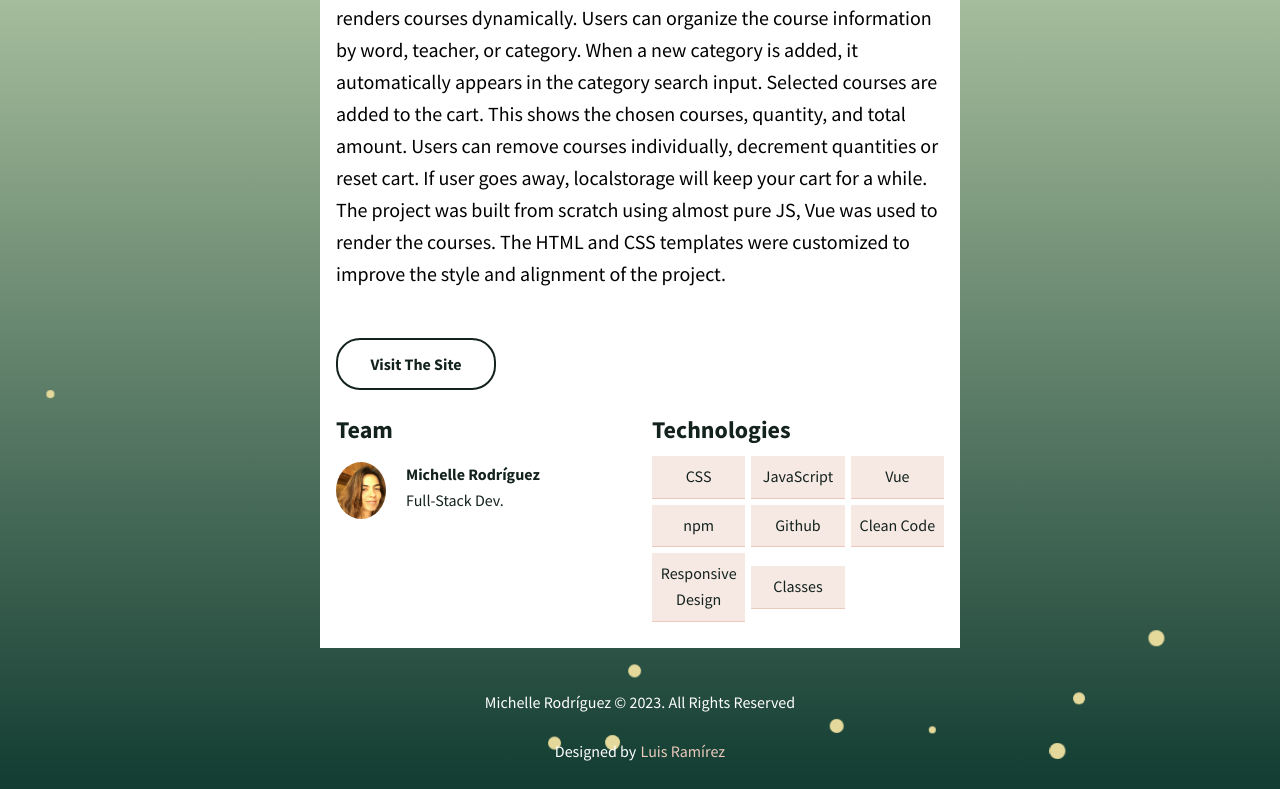
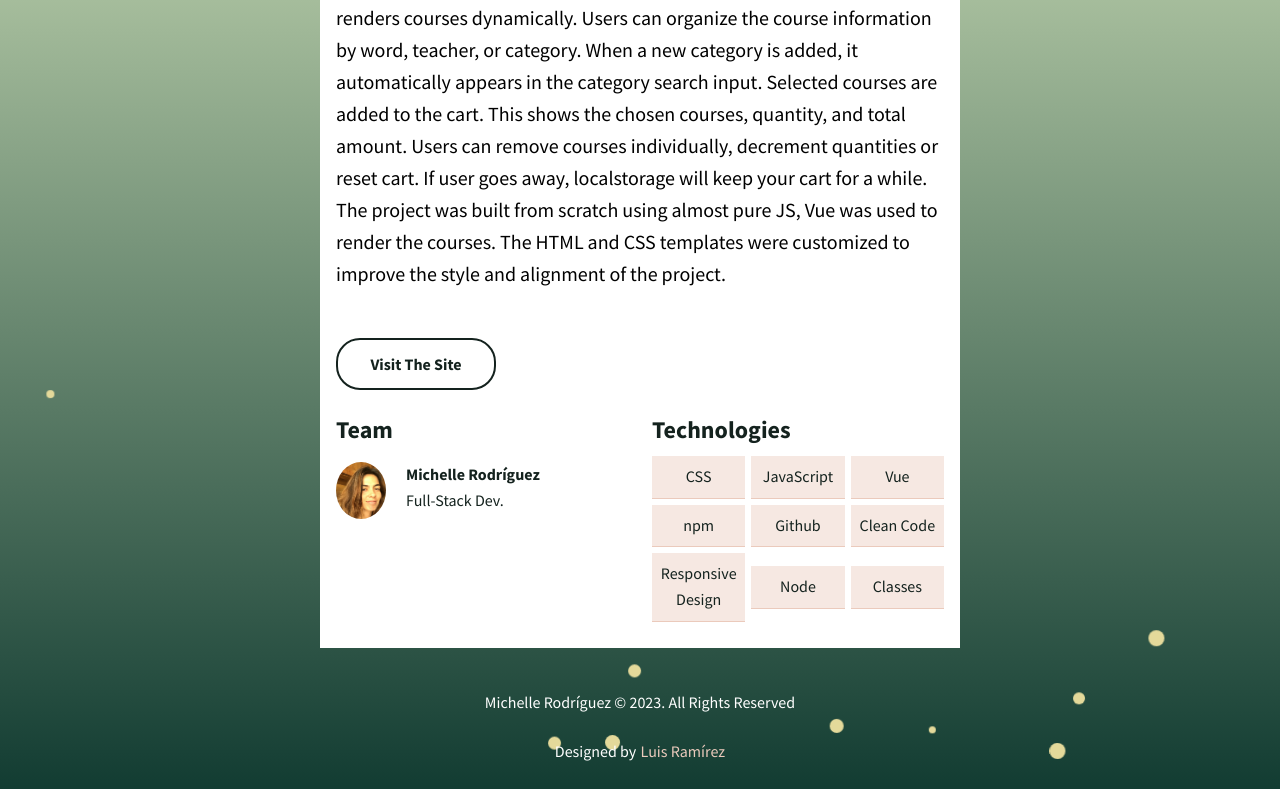
Before and after one commit to Michellefsd/my-PORTFOLIO, a React (Create React App) app: page /project-1 in a window 1280 px wide. Shown: the part 723-1512 px from the top of the page. Built offline with nearby package versions, Linux system fonts and the light colour scheme.

Commit message:
fixing contentof technolies in project

```diff
--- a/src/App.js
+++ b/src/App.js
@@ -42,7 +42,7 @@ function App() {
             resume={"Simulating the functionality of an e-commerce shopping cart, this page renders courses dynamically. Users can organize the course information by word, teacher, or category. When a new category is added, it automatically appears in the category search input. Selected courses are added to the cart. This shows the chosen courses, quantity, and total amount. Users can remove courses individually, decrement quantities or reset cart. If user goes away, localstorage will keep your cart for a while. The project was built from scratch using almost pure JS, Vue was used to render the courses. The HTML and CSS templates were customized to improve the style and alignment of the project."}
             href={"https://simulador-carrito.netlify.app/"}
             collaborators={[{name: "Michelle Rodríguez", as: "Full-Stack Dev.",  img: img}]}
-            list={["CSS", "JavaScript", "Vue", "npm", "Github", "Clean Code", "Responsive Design", "Classes"]}
+            list={["CSS", "JavaScript", "Vue", "npm", "Github", "Clean Code", "Responsive Design", "Node", "Classes"]}
           />
         </Route>
         <Route path="/project-2">
@@ -52,14 +52,14 @@ function App() {
             resume={"This is my very first project in React. Here I practice an API request, and get some basis of the library"}
             href={"https://rick-y-morty-characters.netlify.app/"}
             collaborators={[{name: "Michelle Rodríguez", as: "Front-end Dev.", img: img}]}
-            list={["React", "CSS", "Github", "Figma", "Node", "JavaScript", "Responsive Design", "Validation Form", "Investigation", "Clean Code"]}
+            list={["React", "Responsive Design", "API", "Clean Code"]}
           />
         </Route>
         <Route path="/project-3">
           <ProjectPage
             title={"Tocata & Fuga"}
             img={img3}
-            resume={"Simple real project with the intention of spread, promulgate, dates of shows of the Humor and Music Company: Tocata & Fuga. This project was builded only with html and Css, just to see the power of simplicity."}
+            resume={"Simple real project with the intention of spread, promulgate, dates of shows of the Humor and Music Company: Tocata & Fuga. This project was builded only with html and Css, just to see the power of simplicity. As this year i am updating the project i will consider that this is the beggining of an adaptive approach."}
             href={"https://tocata-y-fuga.netlify.app/"}
             collaborators={[{name: "Michelle Rodríguez", as: "Front-end Dev.", img: img}]}
             list={["Html", "SCSS", "Gulp", "Github", "Responsive Design"]}
--- a/src/components/pages/Contact.jsx
+++ b/src/components/pages/Contact.jsx
@@ -60,9 +60,9 @@ const Contact = forwardRef((props, ref) => {
     setNameState(nameValue.trim() !== "");
   }
   const validateEmail = () => {
-    setEmailState(validator.validate(emailValue));
+    setEmailState(validator.validate(emailValue.trim()));
   }
-  const validatePhone = ( )=> {
+  const validatePhone = () => {
     // the regex is for local numbers the isValidPhoneNumber() fn is for international numbers
     const uruguayPhoneRegex = /^(09|2)\d{7}$|^0\d{7}$/;
     setPhoneState(uruguayPhoneRegex.test(phoneValue) || isValidPhoneNumber(phoneValue));
@@ -75,7 +75,7 @@ const Contact = forwardRef((props, ref) => {
 
   function handleSubmit(e) {
     e.preventDefault();
-    if (validateEmail && validateName && validatePhone && messageValue !== "") {
+    if (validateEmail && validateName && validatePhone &&  messageValue !== "") {
       setEmailState(null);
       setPhoneState(null);
       setNameState(null);
```
Also changed, not shown: src/hooks/subtitleLineHook.jsx (deleted, +0 -9 lines).
